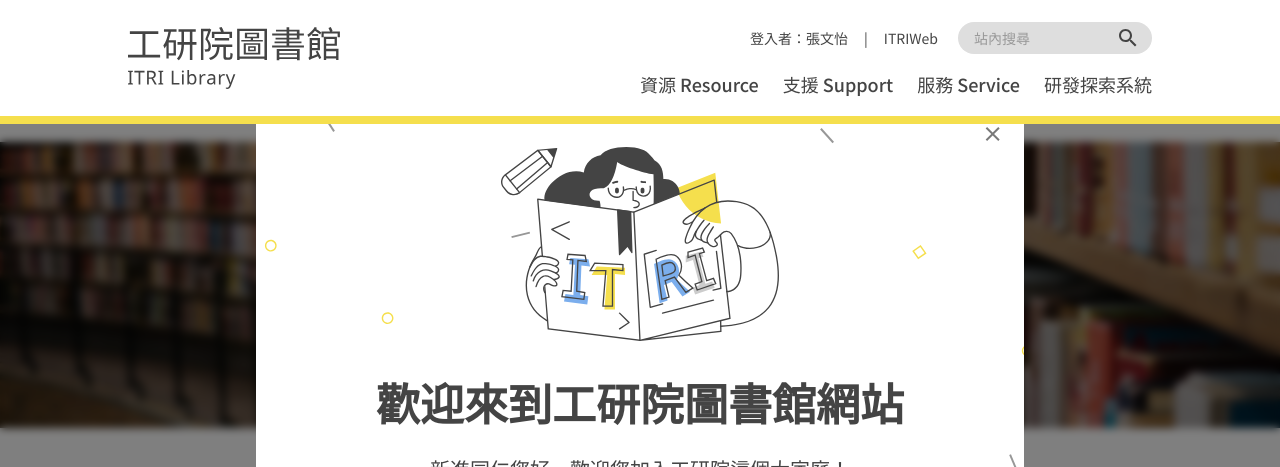
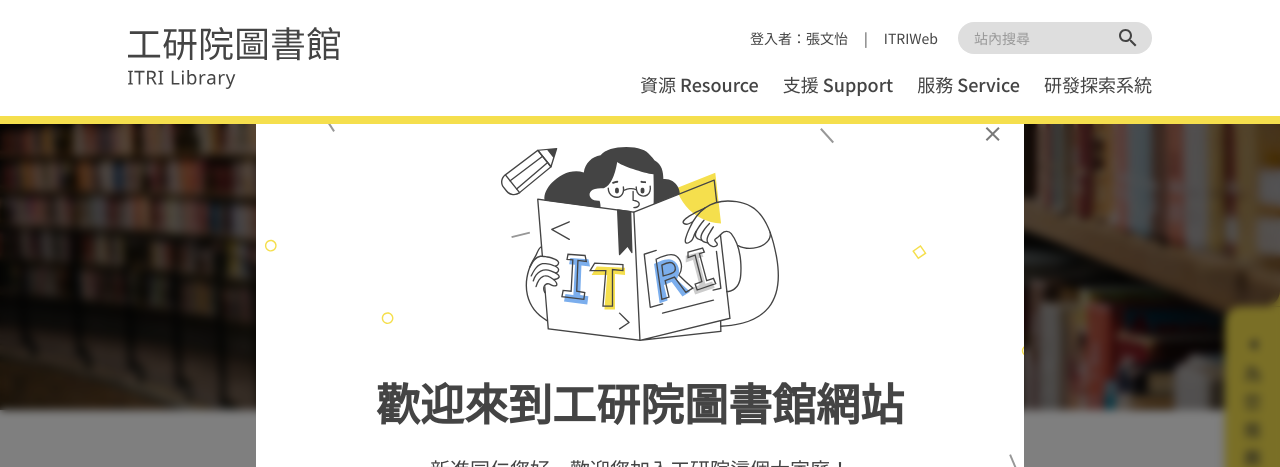
Before and after one commit to D200ServiceDesign/ITRI-LIBRARY, a plain HTML site: page index-nodata.html in a window 1280 px wide. Shown: the top 467 px of the page. Drawn offline with Linux system fonts and the light colour scheme.

Commit message:
modified duplicate classname tag in 'index-nodata'

```diff
--- a/index-nodata.html
+++ b/index-nodata.html
@@ -24,7 +24,7 @@
     <div class="text">目前沒有推薦<br>敬請期待 : )</div>
   </div>
 
-  <div class="tag" onclick="sidebarOnOff()">
+  <div class="sidebar-tag" onclick="sidebarOnOff()">
     <!-- <span class="new"></span> -->
     <div class="name">為您推薦</div>
   </div>
```
